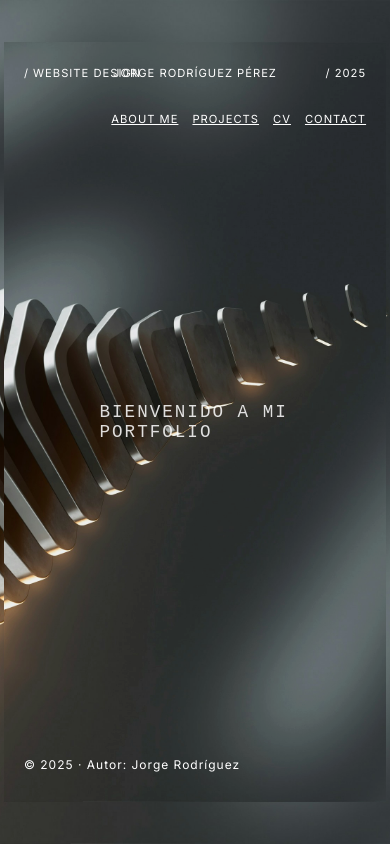
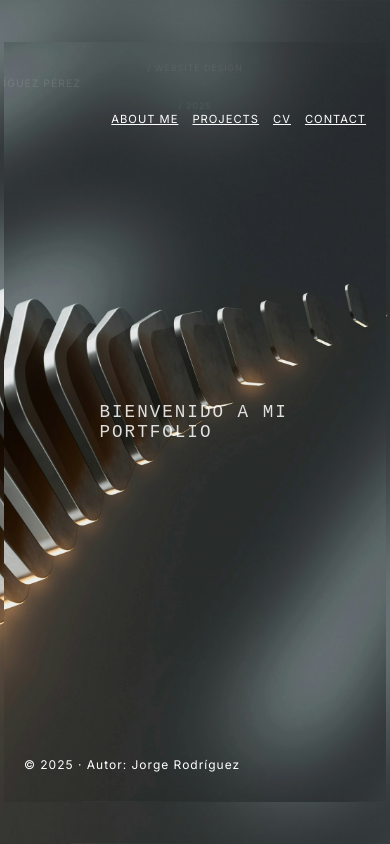
Before and after one commit to jorgerzp/Portfolio, a plain HTML site: page index.html in a window 390 px wide. Drawn offline with Linux system fonts and the light colour scheme.

Commit message:
Refactor CSS styles for improved structure and responsiveness

```diff
--- a/assets/css/style.css
+++ b/assets/css/style.css
@@ -497,3 +497,31 @@ html, body {
     .projects-container .cv-button { padding: 15px 25px; font-size: 0.8rem; }
     .contact-container { width: 90%; }
 }
+@media (max-width: 480px) {
+
+    .top-text {
+        position: static;
+        display: block;
+        width: 100%;
+        text-align: center;
+        margin-bottom: 4px;
+        font-size: 0.55rem;
+        letter-spacing: 1px;
+    }
+
+    .top-text.left,
+    .top-text.right {
+        opacity: 0.7;
+    }
+
+    .top-text.center {
+        font-size: 0.65rem;
+        font-weight: 500;
+        margin-bottom: 10px;
+    }
+
+    /* Contenedor improvisado visual */
+    .frame {
+        padding-top: 20px;
+    }
+}
```
